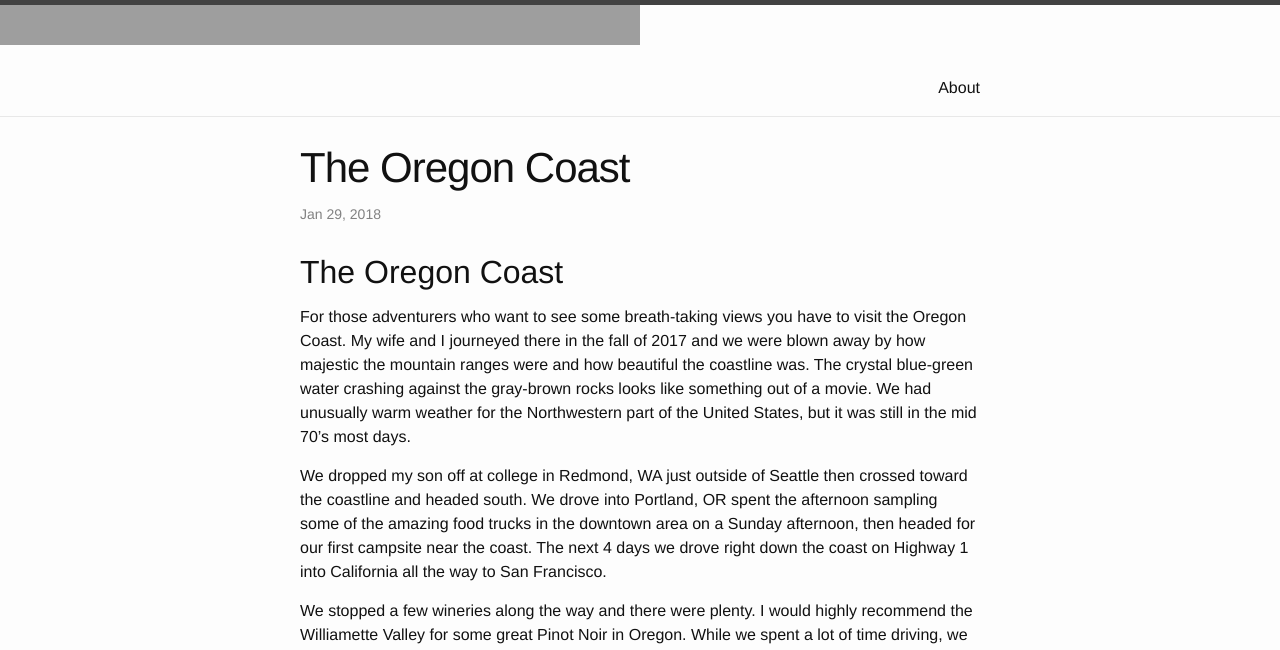
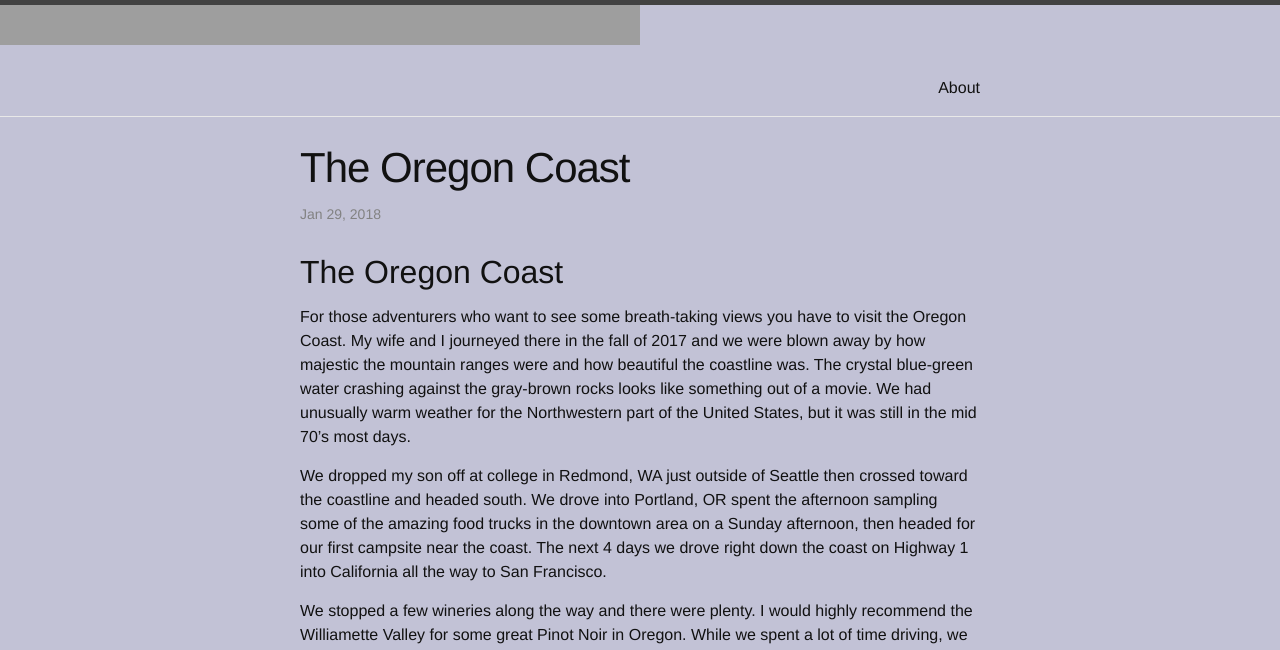
Before and after one commit to kpetey123/kpetey123.github.io, a Jekyll site: the page built from _posts/2018-01-29-Oregon.md, in a window 1280 px wide. Shown: the top 650 px of the page. Built offline with Jekyll 4.4.1, drawn with Linux system fonts in a browser that asks for light colours; grey boxes are pictures that could not be loaded.

Commit message:
Update main.scss
changed background color

```diff
--- a/css/main.scss
+++ b/css/main.scss
@@ -15,7 +15,7 @@ $base-line-height: 1.5;
 $spacing-unit:     30px;
 
 $text-color:       #111;
-$background-color: #fdfdfd;
+$background-color: #c2c2d6;
 $brand-color:      #2a7ae2;
 
 $grey-color:       #828282;
```
